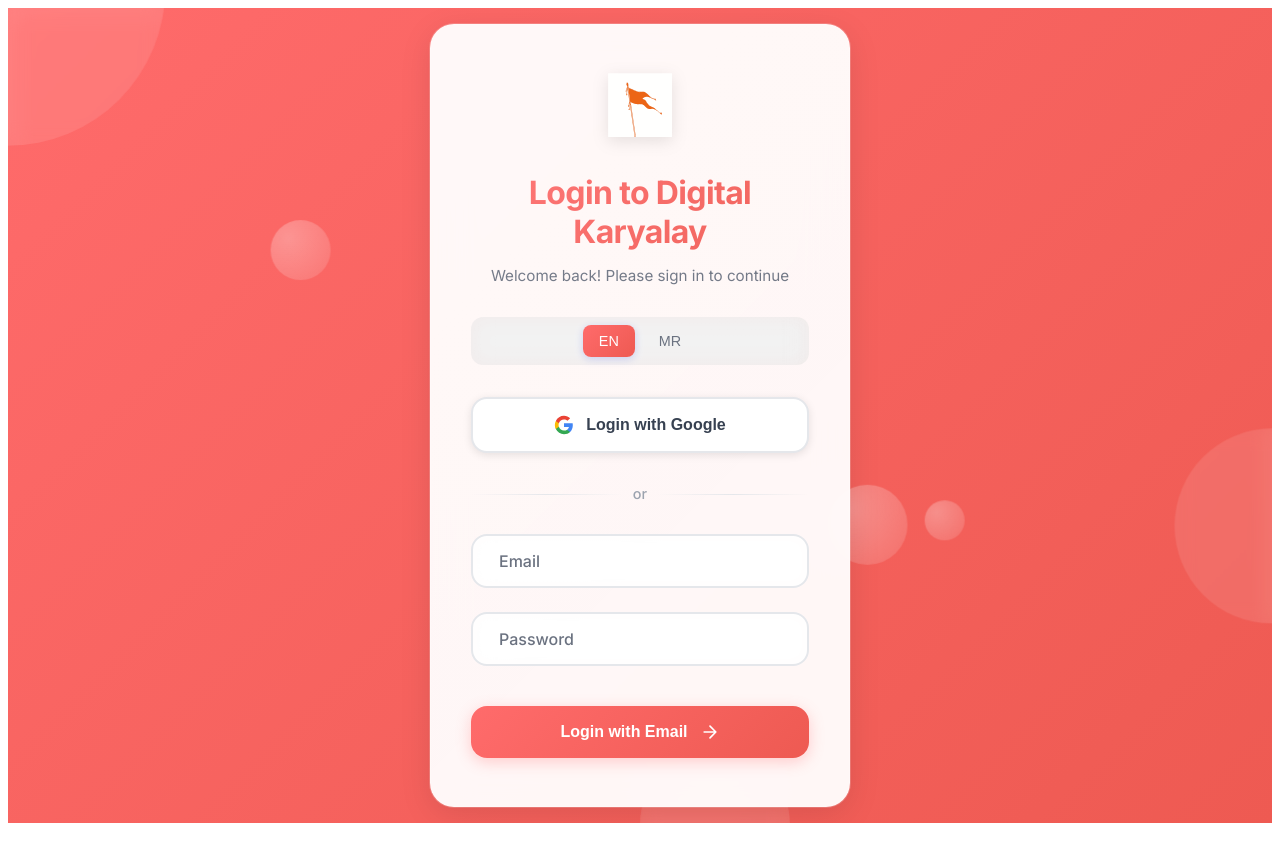
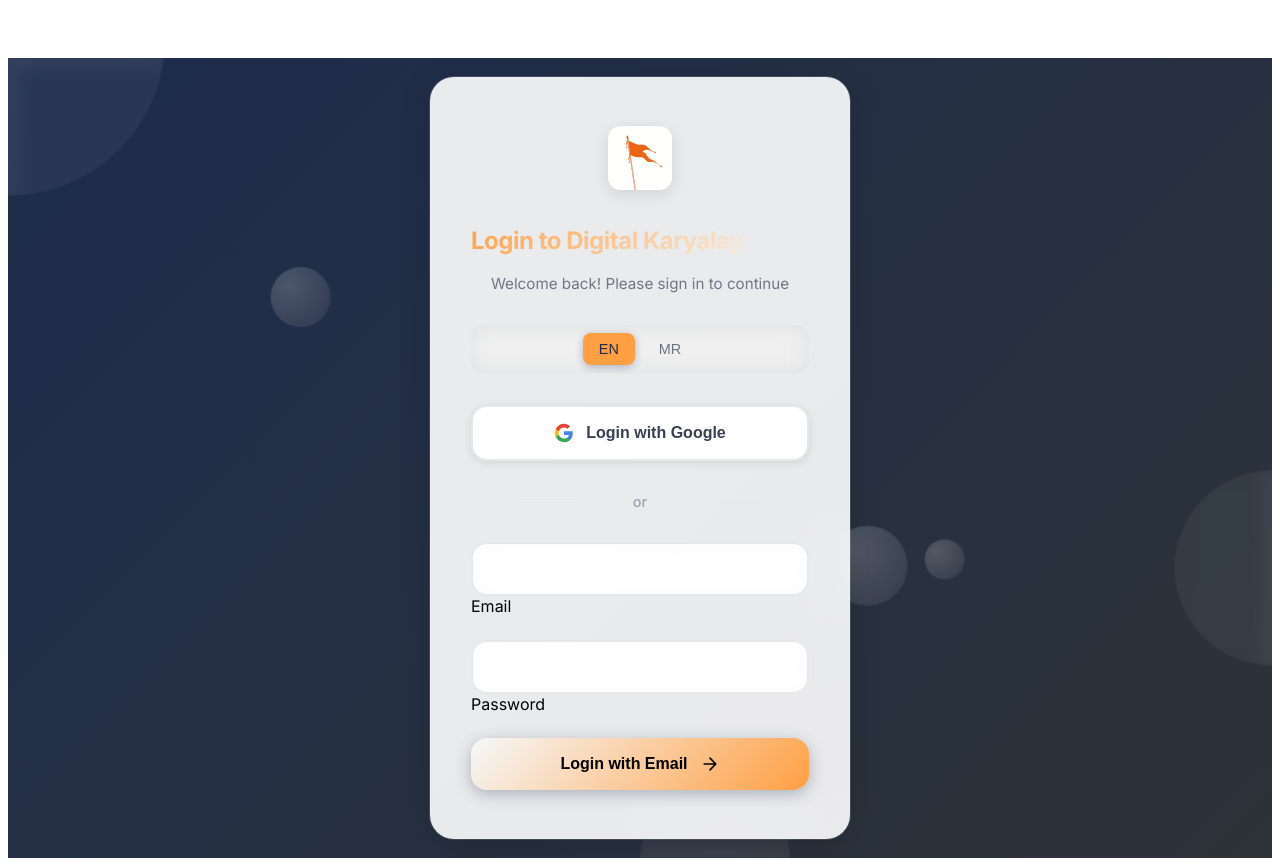
Before and after one commit to pranavmm14/digital-karyalay-frontend-pwa, a React (Vite) app: page /login in a window 1280 px wide. Before the commit the page ends 831 px from the top, so only its background shows below. Built offline with nearby package versions, Linux system fonts and the light colour scheme; no server answers.

Commit message:
Fixed the routing issue and UI of Navbar and Login Page

```diff
--- a/src/App.tsx
+++ b/src/App.tsx
@@ -2,25 +2,49 @@
 import { AppRoutes } from "@/routes/AppRoutes"
 import { Navbar } from "@/components/Navbar"
 import { AuthProvider, useAuth } from "@/context/AuthContext"
+import { ThemeProvider } from "@/context/ThemeContext"
+import { useEffect } from "react"
 import "@/i18n"
 
 const AppContent = () => {
   const { user } = useAuth()
 
+  // Handle PWA installation and routing
+  useEffect(() => {
+    // Handle back button in PWA
+    const handlePopState = () => {
+      // Custom back button handling if needed
+      console.log('Navigation occurred')
+    }
+
+    window.addEventListener('popstate', handlePopState)
+
+    // Clean up
+    return () => {
+      window.removeEventListener('popstate', handlePopState)
+    }
+  }, [])
+
   return (
-    <>
+    <div className="min-h-screen bg-gray-50">
       {user && <Navbar />}
+      <main className={user ? "pt-16" : ""}>
         <AppRoutes />
-    </>
+      </main>
+    </div>
   )
 }
 
-const App = () => (
+const App = () => {
+  return (
     <BrowserRouter>
+      <ThemeProvider>
         <AuthProvider>
           <AppContent />
         </AuthProvider>
+      </ThemeProvider>
     </BrowserRouter>
   )
+}
 
 export default App
--- a/src/index.css
+++ b/src/index.css
@@ -1,22 +1,50 @@
-/* index.css */
-body[data-theme='light'] {
-  --bg-color: #f4f4f4;
-  --text-color: #111;
-  --card-bg: #fff;
+/* Add to your index.css or create a new theme.css file */
+
+/* Light theme (default) */
+[data-theme="light"] {
+  --bg-color: #ffffff;
+  --text-color: #000000;
+  --primary-color: #3b82f6;
+  --secondary-color: #64748b;
+  --bg-secondary: #f8fafc;
 }
 
-body[data-theme='dark'] {
-  --bg-color: #1e1e1e;
-  --text-color: #f5f5f5;
-  --card-bg: #2a2a2a;
+/* Dark theme */
+[data-theme="dark"] {
+  --bg-color: #0f172a;
+  --text-color: #f8fafc;
+  --primary-color: #60a5fa;
+  --secondary-color: #94a3b8;
+  --bg-secondary: #1e293b;
 }
 
+/* Apply theme variables */
 body {
+  padding-top: 50px;
   background-color: var(--bg-color);
   color: var(--text-color);
-  transition: background 0.3s ease, color 0.3s ease;
+  transition: background-color 0.3s ease, color 0.3s ease;
 }
 
-.card {
-  background-color: var(--card-bg);
+.bg-primary {
+  background-color: var(--primary-color) !important;
 }
+
+.bg-secondary {
+  background-color: var(--bg-secondary) !important;
+}
+
+.text-primary {
+  color: var(--primary-color) !important;
+}
+
+/* Update your existing styles to use CSS variables */
+.app-container.light {
+  background-color: var(--bg-color);
+  color: var(--text-color);
+}
+
+.app-container.dark {
+  background-color: var(--bg-color);
+  color: var(--text-color);
+}
--- a/src/main.tsx
+++ b/src/main.tsx
@@ -1,28 +1,34 @@
 // main.tsx
-
 import { StrictMode } from 'react';
 import { createRoot } from 'react-dom/client';
 import App from './App.tsx';
 import './index.css';
-import { ThemeProvider } from 'next-themes';
+// import { ThemeProvider } from '@/context/ThemeContext'; // Use your custom theme provider
 
 // Register Service Worker for PWA
 import { registerSW } from 'virtual:pwa-register';
 
-registerSW({
+const updateSW = registerSW({
   onNeedRefresh() {
     console.log('New content is available; please refresh.');
   },
   onOfflineReady() {
     console.log('App is ready to work offline.');
   },
+  onRegisterError(error: unknown) {
+    console.log('SW registration error', error);
+  },
+});
+
+// Handle navigation in PWA
+window.addEventListener('beforeinstallprompt', (e) => {
+  e.preventDefault();
+  console.log('PWA install prompt available');
 });
 
 // Mount the React app
 createRoot(document.getElementById('root')!).render(
   <StrictMode>
-    <ThemeProvider attribute="class" defaultTheme="system">
-      <App />
-    </ThemeProvider>
+    <App />
   </StrictMode>
 );
--- a/src/pages/LoginPage.tsx
+++ b/src/pages/LoginPage.tsx
@@ -27,6 +27,8 @@
   }
 
   const handleGoogleLogin = async () => {
+    // setError("Google sign-in is temporarily unavailable. Please use email login.");
+    // return;
     setLoading(true);
     try {
       await loginWithGoogle();
--- a/src/routes/AppRoutes.tsx
+++ b/src/routes/AppRoutes.tsx
@@ -6,6 +6,7 @@
 import AttendancePage from '@/pages/AttendancePage'
 import { NotFoundPage } from '@/pages/NotFoundPage'
 import Reports from '@/pages/Reports'
+// import PravasChakra from '@/pages/PravasChakra'
 
 export const AppRoutes = () => {
   const { user, loading } = useAuth()
@@ -27,6 +28,7 @@
       {user ? (
         <>
           <Route path="/" element={<Dashboard />} />
+          {/* <Route path="/PravasChakra" element={<PravasChakra month={7} year={2025} />} /> */}
           <Route path="/meetings/new" element={<MeetingForm />} />
           <Route path="/meetings/:id/attendance" element={<AttendancePage />} />
           <Route path="/reports" element={<Reports />} />
--- /dev/null
+++ b/src/styles/Navbar.css
@@ -0,0 +1,125 @@
+@import url('https://fonts.googleapis.com/css2?family=Inter:wght@400;600&display=swap');
+
+.navbar {
+  width: 100%;
+  height: 56px;
+  padding: 0 1.5rem;
+  display: flex;
+  align-items: center;
+  justify-content: space-between;
+  background: #ff9f43;
+  color: #eee;
+  position: fixed;
+  top: 0;
+  left: 0;
+  z-index: 100;
+  font-family: 'Inter', sans-serif;
+  box-shadow: 0 2px 8px rgba(0,0,0,0.7);
+  border-bottom: 1px solid #444;
+}
+
+.navbar-title {
+  font-weight: 600;
+  font-size: 1rem;
+  color: #1d2c4d;
+  text-decoration: none;
+}
+
+.navbar-actions {
+  display: flex;
+  align-items: center;
+  gap: 1rem;
+}
+
+/* Theme toggle button */
+.theme-toggle {
+  background: transparent;
+  border: none;
+  color: #eee;
+  font-size: 1.4rem;
+  cursor: pointer;
+  padding: 0.2rem 0.5rem;
+  transition: background-color 0.2s ease;
+  border-radius: 4px;
+}
+
+.theme-toggle:hover {
+  background-color: #555;
+}
+
+/* User info */
+.user-name {
+  font-size: 1rem;
+  color: #ccc;
+  white-space: nowrap;
+}
+
+/* Logout button */
+.logout-button {
+  background: transparent;
+  border: 1px solid #eee;
+  color: #c7ccd6;
+  padding: 0.3rem 0.8rem;
+  border-radius: 4px;
+  cursor: pointer;
+  font-size: 0.9rem;
+  transition: background-color 0.2s ease, color 0.2s ease;
+}
+
+.logout-button:hover {
+  background-color: #eee;
+  color: #222;
+}
+
+/* Mobile hamburger menu */
+.hamburger {
+  display: none;
+  flex-direction: column;
+  cursor: pointer;
+  width: 24px;
+  height: 20px;
+  justify-content: space-between;
+}
+
+.hamburger span {
+  background: #eee;
+  height: 3px;
+  border-radius: 2px;
+}
+
+/* Dropdown menu for mobile */
+.mobile-menu {
+  display: none;
+  position: fixed;
+  top: 56px;
+  right: 1.5rem;
+  background: rgba(30, 30, 30, 0.95);
+  border: 1px solid #444;
+  border-radius: 6px;
+  padding: 0.75rem 1rem;
+  min-width: 140px;
+  box-shadow: 0 4px 12px rgba(0,0,0,0.8);
+  z-index: 99;
+  flex-direction: column;
+  gap: 0.8rem;
+}
+
+.mobile-menu.show {
+  display: flex;
+}
+
+.mobile-menu button, .mobile-menu span {
+  color: #c7ccd6;
+  font-size: 1rem;
+  text-align: right;
+}
+
+/* Responsive adjustments */
+@media (max-width: 600px) {
+  .navbar-actions {
+    display: none; /* hide desktop actions */
+  }
+  .hamburger {
+    display: flex;
+  }
+}
--- a/src/styles/loginPage.css
+++ b/src/styles/loginPage.css
@@ -3,6 +3,7 @@
 
 * {
   box-sizing: border-box;
+  padding: 0px;
 }
 
 .login-container {
@@ -10,7 +11,7 @@
   display: flex;
   justify-content: center;
   align-items: center;
-  background: linear-gradient(135deg, #ff6b6b 0%, #ee5a52 100%);
+  background: linear-gradient(135deg, #1d2c4d 0%, #2d3338 100%);
   padding: 1rem;
   font-family: 'Inter', sans-serif;
   position: relative;
@@ -30,7 +31,7 @@
 .shape {
   position: absolute;
   border-radius: 50%;
-  background: rgba(255, 255, 255, 0.1);
+  background: rgba(255, 255, 255, 0.05);
   backdrop-filter: blur(10px);
   animation: float 20s infinite ease-in-out;
 }
@@ -68,7 +69,7 @@
 .orb {
   position: absolute;
   border-radius: 50%;
-  background: radial-gradient(circle at 30% 30%, rgba(255, 255, 255, 0.3), rgba(255, 255, 255, 0.1));
+  background: radial-gradient(circle at 30% 30%, rgba(255, 255, 255, 0.2), rgba(255, 255, 255, 0.05));
   animation: orbit 25s infinite linear;
 }
 
@@ -109,18 +110,16 @@
 }
 
 .login-card {
-  background: rgba(255, 255, 255, 0.95);
+  background: rgba(255, 255, 255, 0.9);
   backdrop-filter: blur(20px);
   border-radius: 24px;
   padding: 3rem 2.5rem;
   max-width: 420px;
   width: 100%;
-  box-shadow:
-    0 8px 32px rgba(0, 0, 0, 0.1),
-    0 0 0 1px rgba(255, 255, 255, 0.2);
+  box-shadow: 0 8px 32px rgba(0, 0, 0, 0.15), 0 0 0 1px rgba(255, 255, 255, 0.15);
   position: relative;
   z-index: 2;
-  border: 1px solid rgba(255, 255, 255, 0.2);
+  border: 1px solid rgba(255, 255, 255, 0.15);
   transition: all 0.3s ease;
 }
 
@@ -131,7 +130,7 @@
   left: 0;
   right: 0;
   bottom: 0;
-  background: linear-gradient(135deg, rgba(255, 255, 255, 0.1) 0%, rgba(255, 255, 255, 0) 100%);
+  background: linear-gradient(135deg, rgba(255, 255, 255, 0.05), rgba(255, 255, 255, 0));
   border-radius: 24px;
   pointer-events: none;
 }
@@ -142,7 +141,7 @@
   left: -2px;
   right: -2px;
   bottom: -2px;
-  background: linear-gradient(135deg, #ff6b6b, #ee5a52, #ff8a80, #ff7043);
+  background: linear-gradient(135deg, #1d2c4d, #2d3338, #ff9f43, #c7ccd6);
   border-radius: 26px;
   opacity: 0;
   transition: opacity 0.3s ease;
@@ -150,10 +149,7 @@
 }
 
 .login-card:hover {
-  transform: translateY(-2px);
-  box-shadow:
-    0 12px 25px rgba(0, 0, 0, 0.1),
-    0 0 0 1px rgba(255, 255, 255, 0.3);
+  box-shadow: 0 12px 25px rgba(0, 0, 0, 0.15), 0 0 0 1px rgba(255, 255, 255, 0.2);
 }
 
 .logo-container {
@@ -166,6 +162,7 @@
   height: 64px;
   width: auto;
   filter: drop-shadow(0 4px 8px rgba(0, 0, 0, 0.1));
+  border-radius: 20%;
   transition: transform 0.3s ease;
 }
 
@@ -174,11 +171,7 @@
 }
 
 .login-title {
-  text-align: center;
-  font-size: 2rem;
-  font-weight: 700;
-  margin-bottom: 0.5rem;
-  background: linear-gradient(135deg, #ff6b6b 0%, #ee5a52 100%);
+  background: linear-gradient(135deg, #ff9f43, #f6f8fa);
   -webkit-background-clip: text;
   -webkit-text-fill-color: transparent;
   background-clip: text;
@@ -222,9 +215,10 @@
 }
 
 .language-switch button.active {
-  background: linear-gradient(135deg, #ff6b6b 0%, #ee5a52 100%);
-  color: white;
-  box-shadow: 0 2px 8px rgba(102, 126, 234, 0.3);
+  /* background: linear-gradient(135deg, #ff9f43, #f6f8fa); */
+  background: #ff9f43;
+  color: #1d2c4d;
+  box-shadow: 0 2px 8px rgba(29, 44, 77, 0.3);
 }
 
 .login-error {
@@ -354,75 +348,26 @@
 }
 
 .input-group input:focus {
-  outline: none;
-  border-color: #ff6b6b;
-  box-shadow: 0 0 0 3px rgba(255, 107, 107, 0.1);
-}
-
-.input-group label {
-  position: absolute;
-  left: 1.25rem;
-  top: 50%;
-  transform: translateY(-50%);
-  background: rgba(255, 255, 255, 0.9);
-  padding: 0 0.5rem;
-  color: #6b7280;
-  font-size: 1rem;
-  font-weight: 500;
-  transition: all 0.3s ease;
-  pointer-events: none;
+  border-color: #1d2c4d;
+  box-shadow: 0 0 0 3px rgba(29, 44, 77, 0.2);
 }
 
 .input-group.focused label,
 .input-group.filled label {
-  top: 0;
-  font-size: 0.85rem;
-  color: #ff6b6b;
-  font-weight: 600;
+  color: #1d2c4d;
 }
 
 .input-highlight {
-  position: absolute;
-  bottom: 0;
-  left: 50%;
-  width: 0;
-  height: 2px;
-  background: linear-gradient(90deg, #ff6b6b, #ee5a52);
-  transition: all 0.3s ease;
-  transform: translateX(-50%);
-}
-
-.input-group.focused .input-highlight {
-  width: 100%;
+  background: linear-gradient(90deg, #f6f8fa, #ff9f43);
 }
 
 .primary-button {
-  background: linear-gradient(135deg, #ff6b6b 0%, #ee5a52 100%);
-  color: white;
-  margin-top: 1rem;
-  box-shadow: 0 4px 15px rgba(255, 107, 107, 0.3);
-  position: relative;
-  overflow: hidden;
-}
-
-.primary-button::before {
-  content: '';
-  position: absolute;
-  top: 0;
-  left: -100%;
-  width: 100%;
-  height: 100%;
-  background: linear-gradient(90deg, transparent, rgba(255, 255, 255, 0.2), transparent);
-  transition: left 0.5s ease;
-}
-
-.primary-button:hover::before {
-  left: 100%;
+  background: linear-gradient(135deg, #f6f8fa 0%, #ff9f43 100%);
+  box-shadow: 0 4px 15px rgba(29, 44, 77, 0.3);
 }
 
 .primary-button:hover {
-  transform: translateY(-2px);
-  box-shadow: 0 6px 20px rgba(255, 107, 107, 0.4);
+  box-shadow: 0 6px 20px rgba(29, 44, 77, 0.4);
 }
 
 .primary-button:active {
@@ -481,7 +426,7 @@
   }
 
   .login-subtitle {
-    color: #94a3b8;
+    color: #c7ccd6;
   }
 
   .input-group input {
@@ -492,7 +437,7 @@
 
   .input-group label {
     background: rgba(15, 23, 42, 0.9);
-    color: #94a3b8;
+    color: #c7ccd6;
   }
 
   .language-switch {
@@ -500,7 +445,7 @@
   }
 
   .language-switch button {
-    color: #94a3b8;
+    color: #c7ccd6;
   }
 
   .language-switch button:hover {
```
Also changed, not shown: src/components/Navbar.tsx (+71 -14 lines), src/context/AuthContext.tsx (+9 -0 lines), src/pages/Dashboard.tsx (+25 -6 lines), src/components/Layout.tsx (line endings or trailing spaces). Lines whose indentation alone changed are shown as unchanged.
